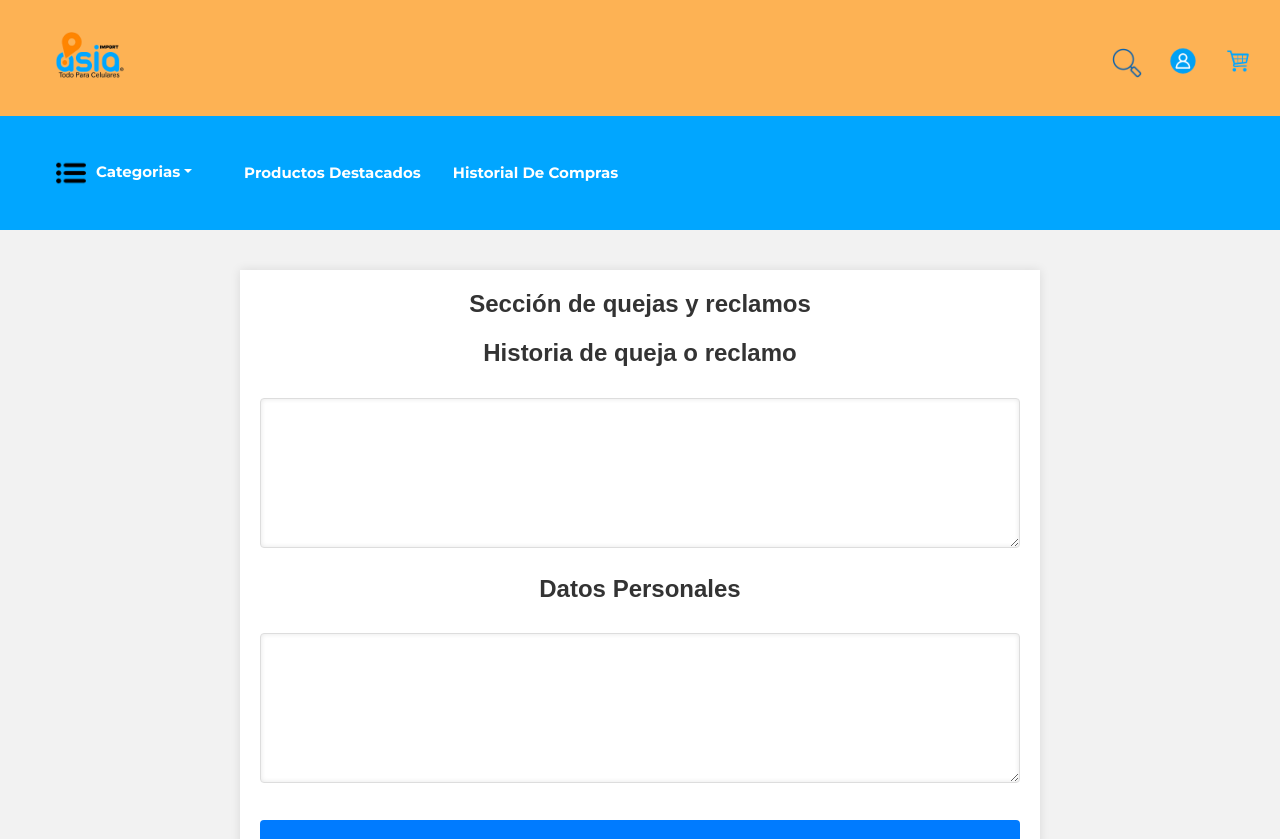
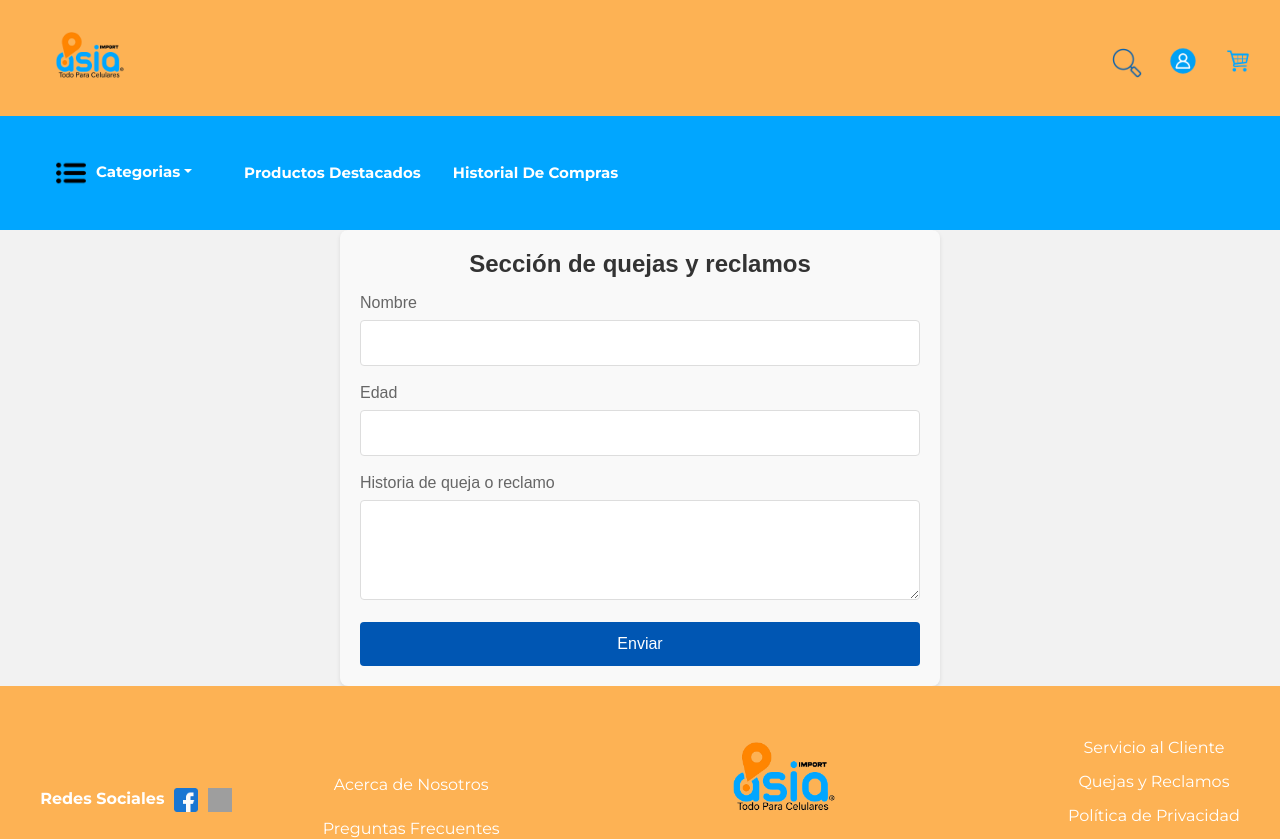
Before and after one commit to jairoaguilarts/AsiaImport, a React (Create React App) app: page /quejas in a window 1280 px wide. Shown: the top 839 px of the page. Built offline with nearby package versions, Linux system fonts and the light colour scheme; grey boxes are pictures that could not be loaded; a web font is replaced by a local one.

Commit message:
Terminadolo de quejas y reclamos con sus respectivas validaciones

```diff
--- a/src/components/General_screens/quejas.css
+++ b/src/components/General_screens/quejas.css
@@ -1,63 +1,71 @@
 /* quejas.css */
 .quejas-reclamos {
-    max-width: 800px; /* Ajusta el ancho máximo según tus necesidades */
-    margin: 40px auto;
+  max-width: 600px;
+  margin: 0 auto;
   padding: 20px;
-    background-color: #fff;
-    box-shadow: 0 0 10px rgba(0,0,0,0.1);
-    font-family: 'Arial', sans-serif;
+  background-color: #f9f9f9;
+  border-radius: 8px;
+  box-shadow: 0 2px 4px rgba(0, 0, 0, 0.1);
 }
 
-  /* Estilo para el título principal */
-  .quejas-reclamos h1 {
-    font-size: 32px; /* Tamaño más grande para el título principal */
-    font-weight: bold;
-    color: #ff8c00; /* Color anaranjado para el título principal */
+.form-quejas h2 {
   text-align: center;
-    margin-bottom: 30px; /* Más espacio debajo del título principal */
+  color: #333;
 }
 
-  /* Estilo para los subtítulos */
-  .quejas-reclamos h2 {
-    font-size: 24px;
-    font-weight: bold;
-    color: #333; /* Color más oscuro para los subtítulos */
-    text-align: center;
-    margin-bottom: 20px;
+.form-field {
+  margin-bottom: 15px;
 }
 
-  /* Estilos para las áreas de texto */
-  .text-area {
+.form-field label {
+  display: block;
+  margin-bottom: 5px;
+  color: #666;
+}
+
+.form-field input[type="text"],
+.form-field input[type="number"],
+.form-field textarea {
   width: 100%;
-    margin: 10px 0 20px; /* Aumenta el margen inferior */
   padding: 10px;
   border: 1px solid #ddd;
   border-radius: 4px;
-    height: 150px; /* Altura fija para las áreas de texto */
-    box-shadow: inset 0 0 5px rgba(0,0,0,0.1); /* Sombra interior suave */
+  box-sizing: border-box;
 }
 
-  /* Sombra exterior para el área de texto enfocado */
-  .text-area:focus {
-    outline: none;
-    border-color: #4CAF50; /* Color de borde al enfocar */
-    box-shadow: 0 0 5px #4CAF50; /* Sombra exterior al enfocar */
+.form-field textarea {
+  height: 100px;
+  resize: vertical;
 }
 
-  /* Estilos para el botón de enviar */
 .btn-enviar {
   width: 100%;
-    padding: 15px;
+  padding: 10px 20px;
+  background-color: #0056b3;
+  color: white;
   border: none;
   border-radius: 4px;
-    background-color: #007bff; /* Color del botón, ajusta según el diseño */
-    color: white;
-    margin-top: 10px;
   cursor: pointer;
-    font-size: 18px;
-    transition: background-color 0.2s;
+  font-size: 16px;
 }
 
 .btn-enviar:hover {
-    background-color: #0056b3; /* Color del botón al pasar el mouse por encima */
+  background-color: #003d82;
 }
+
+.error-message {
+  margin-top: 10px;
+  color: #31708f;
+  background-color: #d9edf7;
+  padding: 10px;
+  border-radius: 5px;
+}
+
+.success-message {
+  margin-top: 10px;
+  color: #28a745;
+  background-color: #d4edda;
+  padding: 10px;
+  border-radius: 5px;
+  text-align: center;
+}
--- a/src/components/General_screens/quejas.js
+++ b/src/components/General_screens/quejas.js
@@ -1,39 +1,136 @@
-import React, { useState } from 'react';
-import './quejas.css'; // Asegúrate de tener este archivo en el mismo directorio.
+import React, { useState, useEffect } from 'react';
+import './quejas.css';
 
 function QuejasComponent() {
+  const [nombre, setNombre] = useState('');
+  const [edad, setEdad] = useState('');
   const [historia, setHistoria] = useState('');
-  const [datosPersonales, setDatosPersonales] = useState('');
+  const [error, setError] = useState({ message: '', location: '' });
+  const [successMessage, setSuccessMessage] = useState('');
+
+  const validateName = (input) => {
+    const re = /^[A-Za-z ]*$/;
+    return re.test(input);
+  };
+
+  const handleNameChange = (e) => {
+    const input = e.target.value;
+    if (validateName(input)) {
+      setNombre(input);
+    }
+  };
 
   const handleSubmit = (e) => {
     e.preventDefault();
-    // Aquí puedes manejar el envío de la información, por ejemplo, a una API.
-    console.log('Historia de queja o reclamo:', historia);
-    console.log('Datos personales:', datosPersonales);
+    setError({ message: '', location: '' });
+    setSuccessMessage('');
+
+    if (!nombre.trim()) {
+      setError({ message: 'Por favor, ingresa tu nombre.', location: 'nombre' });
+      return;
+    }
+
+    if (!edad.trim()) {
+      setError({ message: 'Por favor, ingresa tu edad.', location: 'edad' });
+      return;
+    }
+
+    if (!historia.trim()) {
+      setError({ message: 'Por favor, ingresa la historia de tu queja o reclamo.', location: 'historia' });
+      return;
+    }
+
+    const edadNum = parseInt(edad, 10);
+    if (isNaN(edadNum) || edadNum <= 0) {
+      setError({ message: 'Por favor, ingresa una edad válida.', location: 'edad' });
+      return;
+    }
+
+    const formData = {
+      historia,
+      datosPersonales: { nombre, edad: edadNum },
+    };
+
+    const requestOptions = {
+      method: 'POST',
+      headers: { 'Content-Type': 'application/json' },
+      body: JSON.stringify(formData),
+    };
+
+    fetch('http://localhost:3000/send-complaint', requestOptions)
+      .then(response => {
+        if (!response.ok) {
+          return response.text().then(text => { throw new Error(text) });
+        }
+        return response.json();
+      })
+      .then(data => {
+        setSuccessMessage('Queja enviada con éxito.');
+        setTimeout(() => {
+          setNombre('');
+          setEdad('');
+          setHistoria('');
+          setSuccessMessage('');
+        }, 2000);
+      })
+      .catch((error) => {
+        setError({ message: 'Error al enviar la queja: ' + error.message, location: 'form' });
+      });
   };
+
+  // Limpieza automática del mensaje de error
+  useEffect(() => {
+    let timer;
+    if (error.message && error.location) {
+      timer = setTimeout(() => {
+        setError({ message: '', location: '' });
+      }, 2000);
+    }
+
+    // Limpieza al desmontar
+    return () => clearTimeout(timer);
+  }, [error]);
 
   return (
     <div className="quejas-reclamos">
-      <form onSubmit={handleSubmit}>
+      <form onSubmit={handleSubmit} className="form-quejas">
         <h2>Sección de quejas y reclamos</h2>
 
-        <div>
-          <h2>Historia de queja o reclamo</h2>
+        {error.location === 'form' && <div className="error-message">{error.message}</div>}
+
+        <div className="form-field">
+          <label htmlFor="nombre">Nombre</label>
+          <input
+            type="text"
+            id="nombre"
+            value={nombre}
+            onChange={handleNameChange}
+          />
+          {error.location === 'nombre' && <div className="error-message">{error.message}</div>}
+        </div>
+
+        <div className="form-field">
+          <label htmlFor="edad">Edad</label>
+          <input
+            type="number"
+            id="edad"
+            value={edad}
+            onChange={(e) => setEdad(e.target.value)}
+          />
+          {error.location === 'edad' && <div className="error-message">{error.message}</div>}
+        </div>
+
+        <div className="form-field">
+          <label htmlFor="historia">Historia de queja o reclamo</label>
           <textarea
-            className="text-area"
+            id="historia"
             value={historia}
             onChange={(e) => setHistoria(e.target.value)}
           />
+          {error.location === 'historia' && <div className="error-message">{error.message}</div>}
         </div>
 
-        <div>
-          <h2>Datos Personales</h2>
-          <textarea
-            className="text-area"
-            value={datosPersonales}
-            onChange={(e) => setDatosPersonales(e.target.value)}
-          />
-        </div>
+        {successMessage && <div className="success-message">{successMessage}</div>}
 
         <button type="submit" className="btn-enviar">
           Enviar
```
Lines whose indentation alone changed are shown as unchanged.
